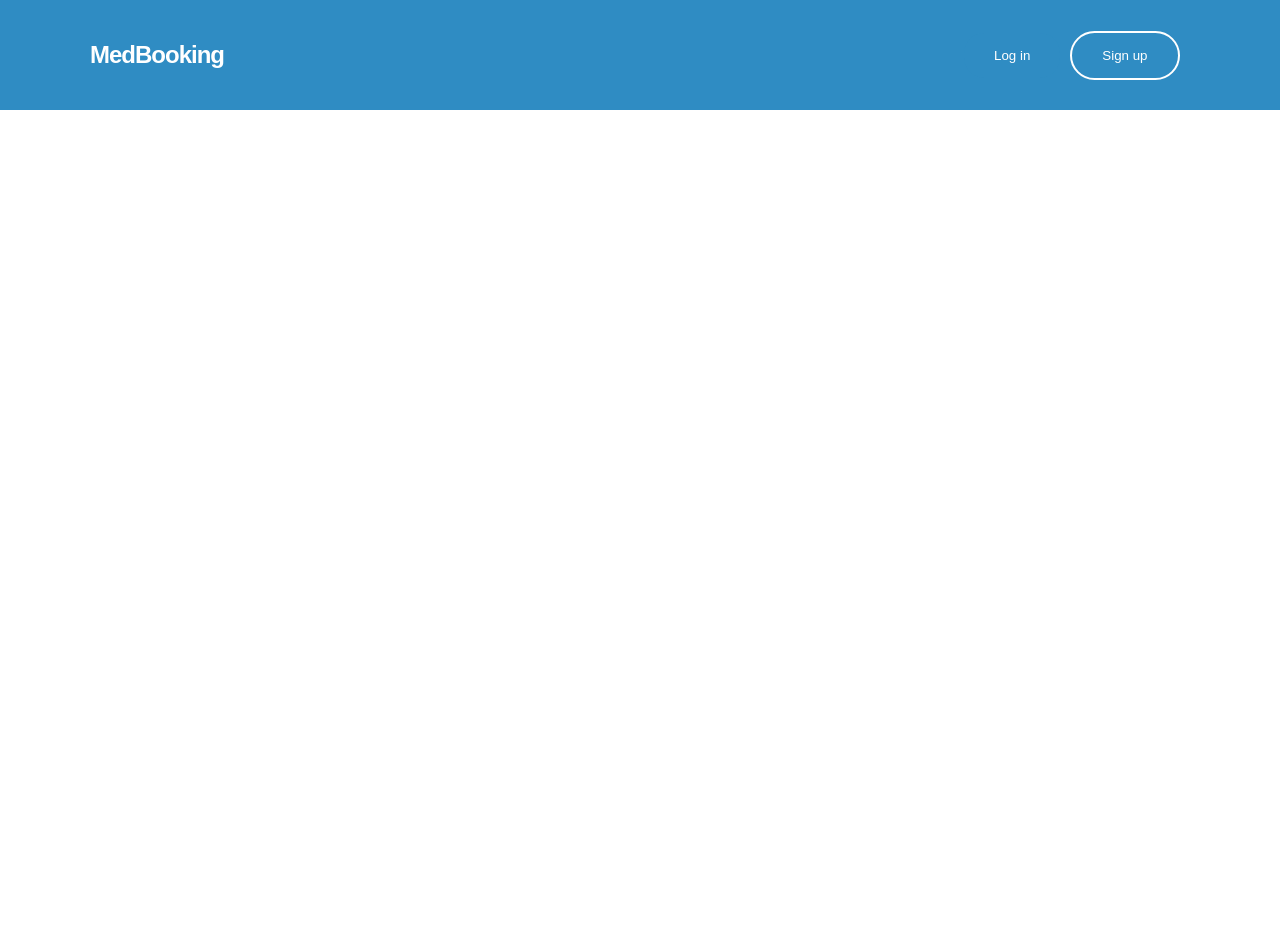
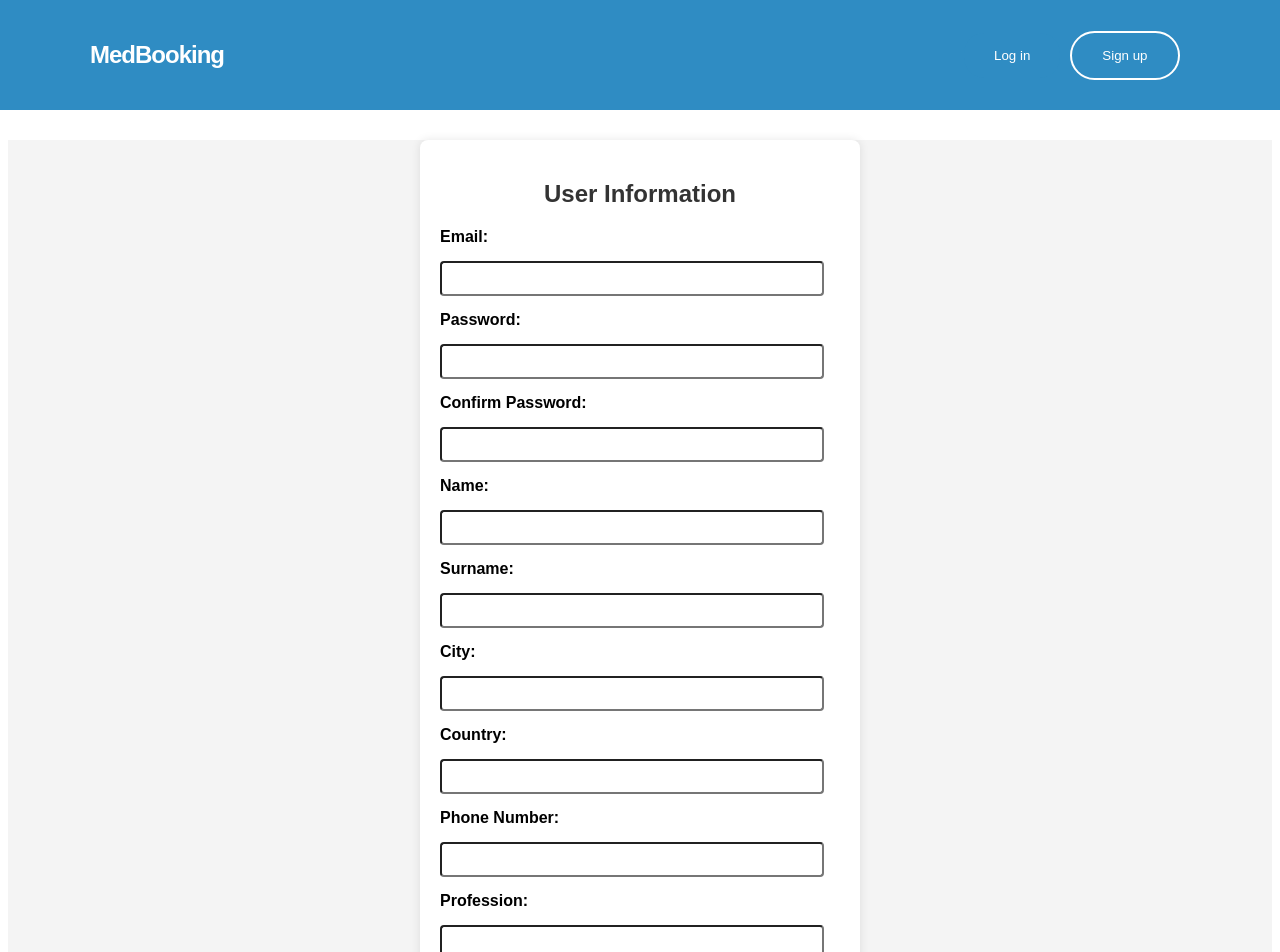
Before and after one commit to isa-team-c/front-end, an Angular app in the folder front-end/: page /register in a window 1280 px wide. Shown: the top 952 px of the page. Before the commit the page ends 800 px from the top, so only its background shows below. Built offline with nearby package versions, Linux system fonts and the light colour scheme; a small style sheet from the web is missing.

Commit message:
User registration added.

```diff
--- a/front-end/src/app/app.component.html
+++ b/front-end/src/app/app.component.html
@@ -1,6 +1,5 @@
 
 <style>
-  @import url('https://cdn.jsdelivr.net/npm/fontsource-circular:@latest');
 
   .toolbar {
     position: absolute;
@@ -17,7 +16,7 @@
   }
 
   .medbooking-text {
-    font-family: 'Circular', sans-serif;
+    font-family: sans-serif;
     font-weight: 700;
     font-size: 24px;
     margin-left: 90px;
@@ -55,15 +54,13 @@
   .registration:hover {
     background-color: white;
     color: #2f8cc3;
-  }
+  }</style>
 
-</style>
-
+<router-outlet></router-outlet>
 <div class="toolbar">
   <div class="medbooking-text">MedBooking</div>
   <div class="profile">
     <button class="login">Log in</button>
-    <button class="registration">Sign up</button>
+    <button class="registration" (click) = "register()">Sign up</button>
   </div>
-
 </div>
--- a/front-end/src/app/app.component.ts
+++ b/front-end/src/app/app.component.ts
@@ -1,4 +1,6 @@
 import { Component } from '@angular/core';
+import { Router } from '@angular/router';
+
 
 @Component({
   selector: 'app-root',
@@ -6,5 +8,11 @@ import { Component } from '@angular/core';
   styleUrls: ['./app.component.css']
 })
 export class AppComponent {
-  title = 'front-end';
+  constructor(private router: Router) {}
+  title = 'MedBooking';
+
+  register(){
+    this.router.navigate(['/register']);
+  }
+
 }
--- /dev/null
+++ b/front-end/src/app/infrastructure/auth/auth.service.ts
@@ -0,0 +1,30 @@
+import { Injectable } from '@angular/core';
+import { HttpClient, HttpErrorResponse } from '@angular/common/http';
+import { Registration } from './model/registration.model';
+import { Observable, catchError, throwError } from 'rxjs';
+import { User } from './model/user.model';
+import { Router } from '@angular/router';
+
+
+@Injectable({
+  providedIn: 'root'
+})
+export class AuthService {
+
+  constructor(private http: HttpClient,
+    private router: Router) { }
+
+
+  register(user: User): Observable<any> {
+    console.log('Registering user:', user);
+
+    return this.http.post('http://localhost:8080/user/register', user)
+      .pipe(
+        catchError((error: HttpErrorResponse) => {
+          console.error(error);
+          return throwError("Failed to register user");
+        })
+      );
+  }
+
+}
--- a/front-end/src/app/infrastructure/auth/model/user.model.ts
+++ b/front-end/src/app/infrastructure/auth/model/user.model.ts
@@ -1,5 +1,4 @@
 export interface User {
-    id: number;
     email: string;
     password: string;
     name: string;
@@ -9,7 +8,7 @@ export interface User {
     phoneNumber: string;
     profession: string;
     companyInformation: string;
-    role: UserRole;
+    confirmationPassword: string;
   }
 
 export enum UserRole {
--- a/front-end/src/app/infrastructure/auth/registration/registration.component.css
+++ b/front-end/src/app/infrastructure/auth/registration/registration.component.css
@@ -0,0 +1,57 @@
+/* Dodajte ove stilove u vaš CSS fajl */
+
+body {
+    font-family: Arial, sans-serif;
+    background-color: #f4f4f4;
+    margin: 0;
+    padding: 0;
+}
+
+.user-form-container {
+    max-width: 400px; /* Smanjite maksimalnu širinu na 400px */
+    margin: 50px auto;
+    background-color: #fff;
+    padding: 20px;
+    border-radius: 8px;
+    box-shadow: 0 0 10px rgba(0, 0, 0, 0.1);
+}
+
+h2 {
+    text-align: center;
+    color: #333;
+}
+
+form {
+    display: grid;
+    gap: 15px;
+}
+
+label {
+    font-weight: bold;
+}
+
+input,
+select,
+textarea {
+    width: calc(100% - 16px); /* Uklonite padding sa sirine */
+    padding: 8px;
+    box-sizing: border-box;
+    border-radius: 4px; /* Dodajte zaobljenje */
+}
+
+button {
+    background-color: #4caf50;
+    color: #fff;
+    padding: 10px;
+    border: none;
+    border-radius: 4px;
+    cursor: pointer;
+}
+
+button:hover {
+    background-color: #45a049;
+}
+
+.registrationComponent {
+    margin-top: 140px;
+}
--- a/front-end/src/app/infrastructure/auth/registration/registration.component.html
+++ b/front-end/src/app/infrastructure/auth/registration/registration.component.html
@@ -1 +1,47 @@
-<p>registration works!</p>
+<!DOCTYPE html>
+<html lang="en">
+<head>
+    <meta charset="UTF-8">
+    <meta name="viewport" content="width=device-width, initial-scale=1.0">
+    <title>User Form</title>
+</head>
+<body>
+    <div class="registrationComponent"></div>
+    <div class="user-form-container">
+        <h2>User Information</h2>
+        <form [formGroup] = "registrationForm" id="userForm" (ngSubmit)="onSubmit()">
+            <label for="email">Email:</label>
+            <input type="email" id="email" formControlName="email" required>
+
+            <label for="password">Password:</label>
+            <input type="password" id="password" formControlName="password" required>
+
+            <label for="confirmationPassword">Confirm Password:</label>
+            <input type="password" id="confirmationPassword" formControlName="confirmationPassword" required [ngStyle]="{'border-color': (submitted && registrationForm.get('confirmationPassword')?.invalid) || (registrationForm.get('confirmationPassword')?.value !== registrationForm.get('password')?.value) ? 'red' : ''}">
+
+            <label for="name">Name:</label>
+            <input type="text" id="name" formControlName="name" required>
+
+            <label for="surname">Surname:</label>
+            <input type="text" id="surname" formControlName="surname" required>
+
+            <label for="city">City:</label>
+            <input type="text" id="city" formControlName="city" required>
+
+            <label for="country">Country:</label>
+            <input type="text" id="country" formControlName="country" required>
+
+            <label for="phoneNumber">Phone Number:</label>
+            <input type="tel" id="phoneNumber" formControlName="phoneNumber" required>
+
+            <label for="profession">Profession:</label>
+            <input type="text" id="profession" formControlName="profession" required>
+
+            <label for="companyInformation">Company Information:</label>
+            <textarea id="companyInformation" formControlName="companyInformation" required></textarea>
+
+            <button type="submit">Submit</button>
+        </form>
+    </div>
+</body>
+</html>
--- a/front-end/src/app/infrastructure/auth/registration/registration.component.ts
+++ b/front-end/src/app/infrastructure/auth/registration/registration.component.ts
@@ -1,10 +1,63 @@
-import { Component } from '@angular/core';
+import { Component, OnInit } from '@angular/core';
+import { HttpClient } from '@angular/common/http';
+import { AuthService } from '../auth.service';
+import { Router } from '@angular/router';
+import { FormGroup, FormControl, Validators } from '@angular/forms';
+import { User } from '../model/user.model';
 
 @Component({
   selector: 'app-registration',
   templateUrl: './registration.component.html',
   styleUrls: ['./registration.component.css']
 })
-export class RegistrationComponent {
+export class RegistrationComponent implements OnInit {
+  submitted = false;
+
+  ngOnInit() {
+
+  }
+
+  constructor(private http: HttpClient,private authService: AuthService,
+    private router: Router) { }
+
+  registrationForm = new FormGroup({
+    name: new FormControl('', [Validators.required]),
+    surname: new FormControl('', [Validators.required]),
+    email: new FormControl('', [Validators.required]),
+    password: new FormControl('', [Validators.required]),
+    confirmationPassword: new FormControl('', [Validators.required]),
+    city: new FormControl('', [Validators.required]),
+    country: new FormControl('', [Validators.required]),
+    phoneNumber: new FormControl('', [Validators.required]),
+    profession: new FormControl('', [Validators.required]),
+    companyInformation: new FormControl('', [Validators.required]),
+    });
+
+
+  onSubmit(): void {
+    this.submitted = true;
+    console.log('Form value:', this.registrationForm.value);
+    console.log('Form validity:', this.registrationForm.valid);
+    const user: User = {
+      name: this.registrationForm.value.name || "",
+      surname: this.registrationForm.value.surname || "",
+      email: this.registrationForm.value.email || "",
+      password: this.registrationForm.value.password || "",
+      city: this.registrationForm.value.city || "",
+      country: this.registrationForm.value.country || "",
+      phoneNumber: this.registrationForm.value.phoneNumber || "",
+      profession: this.registrationForm.value.profession || "",
+      companyInformation: this.registrationForm.value.companyInformation || "",
+      confirmationPassword: this.registrationForm.value.confirmationPassword || ""
+    };
+
+    if (this.registrationForm.valid) {
+      this.authService.register(user).subscribe({
+        next: () => {
+          this.router.navigate(['home']);
+        },
+      });
+    }
+  }
 
 }
--- a/front-end/src/app/infrastructure/routing/app-routing.module.ts
+++ b/front-end/src/app/infrastructure/routing/app-routing.module.ts
@@ -1,8 +1,10 @@
 import { NgModule } from '@angular/core';
 import { RouterModule, Routes } from '@angular/router';
-
+import { RegistrationComponent } from '../auth/registration/registration.component';
+import { AppComponent } from 'src/app/app.component';
 const routes: Routes = [
-
+  { path: 'home', component: AppComponent},
+  { path: 'register', component: RegistrationComponent },
 ];
 
 @NgModule({
```
Also changed, not shown: front-end/src/app/app.module.ts (+9 -5 lines), front-end/src/app/infrastructure/auth/auth.module.ts (added, +23 -0 lines), front-end/src/app/infrastructure/auth/model/registration.model.ts (added, +11 -0 lines).
